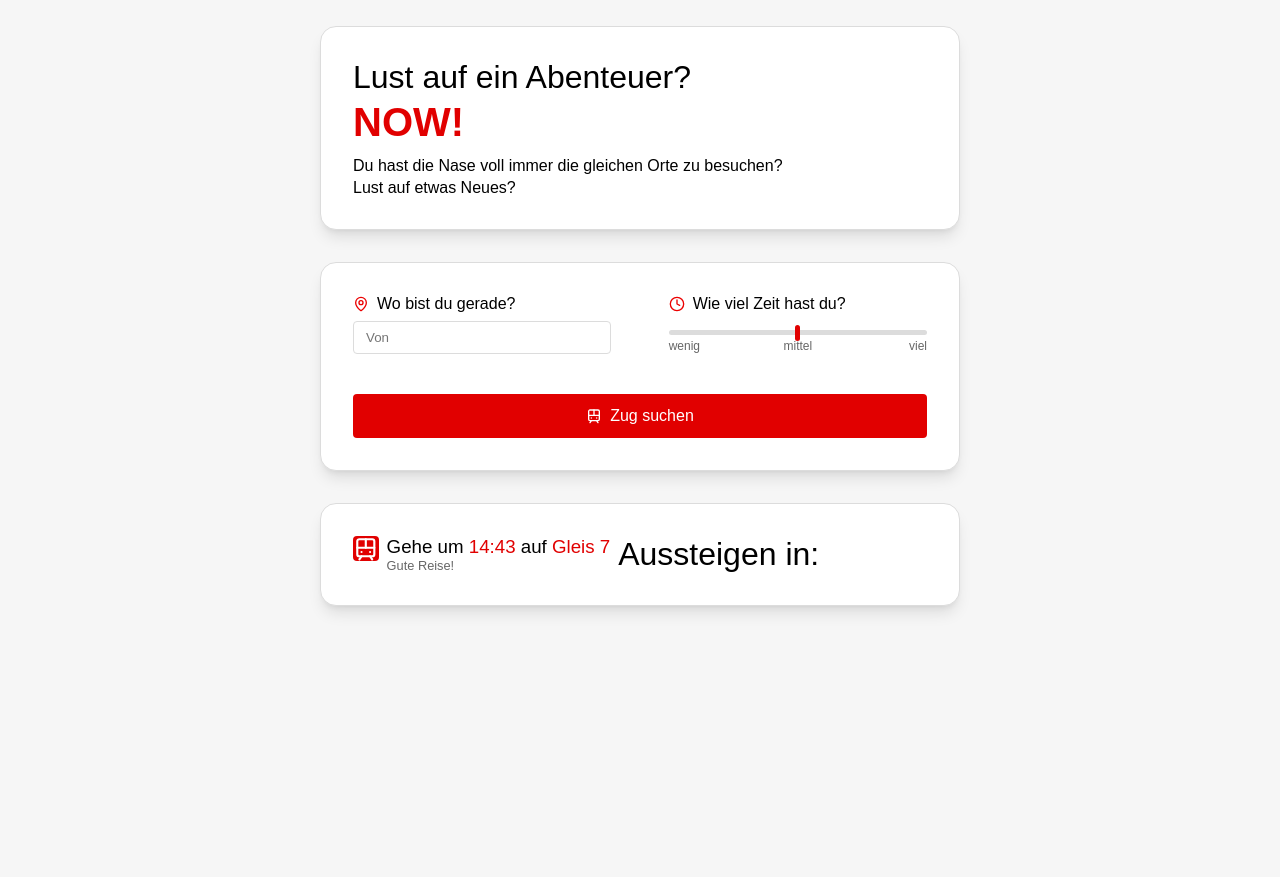
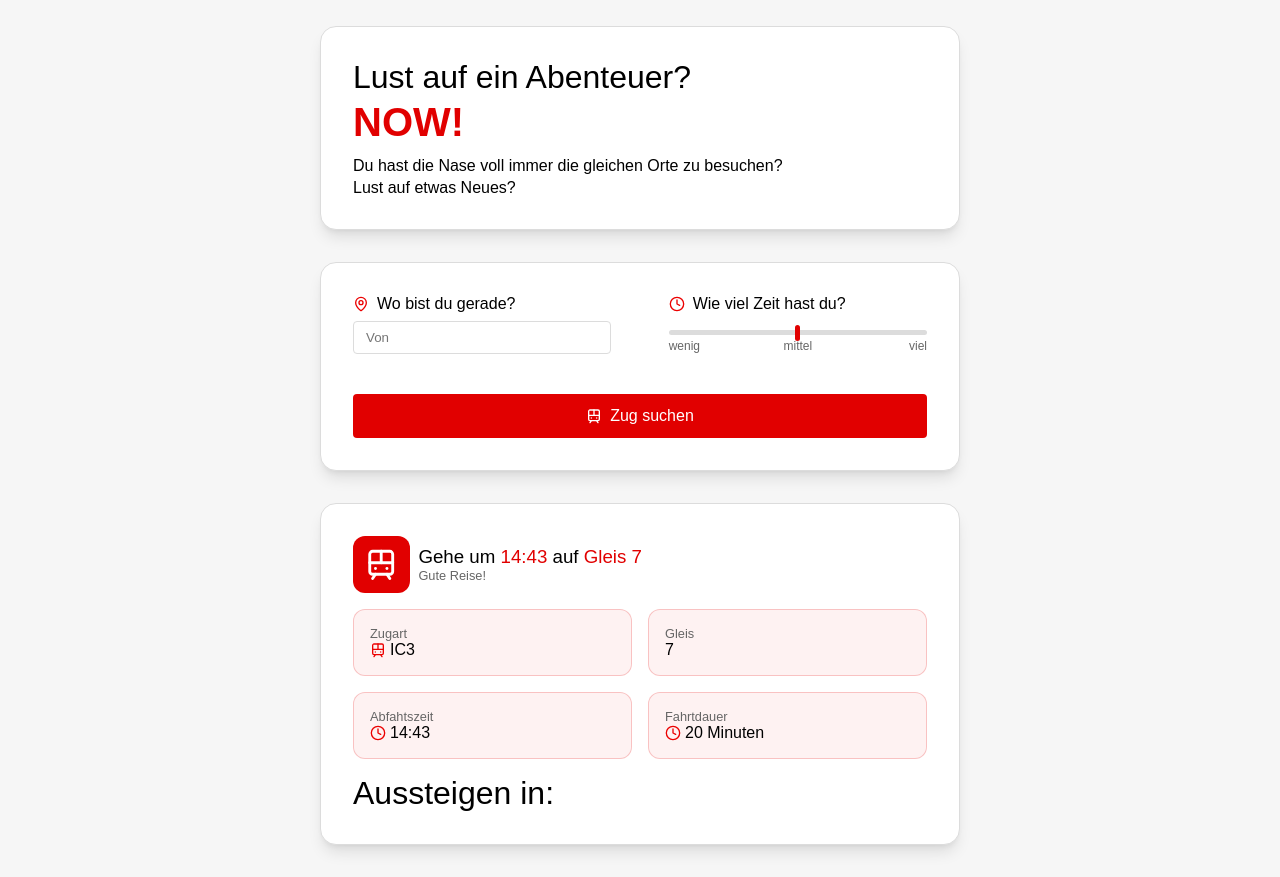
Before and after one commit to andrin-gerber/IMProjektFS26, a plain HTML site: page index.html in a window 1280 px wide. Shown: the part 67-944 px from the top of the page. Before the commit the page ends 800 px from the top, so only its background shows below. Drawn offline with Linux system fonts and the light colour scheme; a web font is replaced by a local one.

Commit message:
Formatierung box 3 zur hälfte

```diff
--- a/css/style.css
+++ b/css/style.css
@@ -5,7 +5,9 @@
     --fs-subtitle: 2rem;
     --fs-text: 1rem;
 
-    --color-primary: #E10000;
+    --color-primary: rgb(225, 0, 0);
+    --color-primary-transparent-min: rgba(225, 0, 0, 0.2);
+    --color-primary-transparent-max: rgba(225, 0, 0, 0.05);
     --color-background: #F6F6F6;
     --color-text: #1A1A1A;
     --color-text-2: #666666;
@@ -243,18 +245,20 @@ header {
 /* #region Ausgabe Zug */
 
 .train-icon{
-    height: 100%;
-    aspect-ratio: 1-1;
+    width: min(10%, 100%);
+    max-width: 10%;
+    max-height: 100%;
+    aspect-ratio: 1 / 1;
     background-color: var(--color-primary);
     display: flex;
     justify-content: center;
     align-items: center;
-    border-radius: 4px;
+    border-radius: 12px;
 }
 
 .train-icon svg{
-    width: 1.6rem;
-    height: 1.6rem;
+    width: 60%;
+    height: 60%;
 }
 
 .response{
@@ -262,6 +266,8 @@ header {
     flex-direction: row;
     justify-content: left;
     gap: 0.5rem;
+    height: 100%;
+    align-items: center;
 }
 
 .response-text{
@@ -283,6 +289,33 @@ header {
     color: var(--color-text-2);
 }
 
+.table{
+    display: grid;
+    grid-template-columns: 1fr 1fr;
+    grid-template-rows: 1fr 1fr;
+    gap: 1rem;
+    margin: 1rem 0;
+}
+
+.table-element{
+    background: var(--color-primary-transparent-max);
+    border: 0.5px solid var(--color-primary-transparent-min);
+    border-radius: 12px;
+    padding: 1rem;
+}
+
+.element-title{
+    color: var(--color-text-2);
+    font-size: 0.8rem;
+}
+
+.element-part-2{
+    display: flex;
+    flex-direction: row;
+    align-items: center;
+    gap: 0.25rem;
+}
+
 /* #endregion */
 
 
--- a/index.html
+++ b/index.html
@@ -213,14 +213,119 @@
             </h3>
             <p>Gute Reise!</p>
           </div>
-          <div>
-            <h3 id="response-train-type"></h3>
-            <h3 id="response-plattform"></h3>
-            <h3 id="response-departure"></h3>
-            <h3 id="response-duration"></h3>
-            <h2>Aussteigen in:</h2>
-            <h3 id="response-station"></h3>
+        </div>
+        <div>
+          <div class="table">
+            <div class="table-element">
+              <p class="element-title">Zugart</p>
+              <div class="element-part-2">
+                <svg viewBox="0 0 20 20">
+                  <path
+                    d="M15 2.5H5.00004C4.07957 2.5 3.33337 3.24619 3.33337 4.16667V14.1667C3.33337 15.0871 4.07957 15.8333 5.00004 15.8333H15C15.9205 15.8333 16.6667 15.0871 16.6667 14.1667V4.16667C16.6667 3.24619 15.9205 2.5 15 2.5Z"
+                    stroke="#EB0000"
+                    stroke-width="1.66667"
+                    stroke-linecap="round"
+                    stroke-linejoin="round"
+                  />
+                  <path
+                    d="M3.33337 9.16666H16.6667"
+                    stroke="#EB0000"
+                    stroke-width="1.66667"
+                    stroke-linecap="round"
+                    stroke-linejoin="round"
+                  />
+                  <path
+                    d="M10 2.5V9.16667"
+                    stroke="#EB0000"
+                    stroke-width="1.66667"
+                    stroke-linecap="round"
+                    stroke-linejoin="round"
+                  />
+                  <path
+                    d="M6.66667 15.8333L5 18.3333"
+                    stroke="#EB0000"
+                    stroke-width="1.66667"
+                    stroke-linecap="round"
+                    stroke-linejoin="round"
+                  />
+                  <path
+                    d="M15 18.3333L13.3334 15.8333"
+                    stroke="#EB0000"
+                    stroke-width="1.66667"
+                    stroke-linecap="round"
+                    stroke-linejoin="round"
+                  />
+                  <path
+                    d="M6.66663 12.5H6.67496"
+                    stroke="#EB0000"
+                    stroke-width="1.66667"
+                    stroke-linecap="round"
+                    stroke-linejoin="round"
+                  />
+                  <path
+                    d="M13.3334 12.5H13.3417"
+                    stroke="#EB0000"
+                    stroke-width="1.66667"
+                    stroke-linecap="round"
+                    stroke-linejoin="round"
+                  />
+                </svg>
+                <p id="response-train-type">IC3</p>
+              </div>
+            </div>
+            <div class="table-element">
+              <p class="element-title">Gleis</p>
+              <div class="element-part-2">
+                <p id="response-plattform">7</p>
+              </div>
+            </div>
+            <div class="table-element">
+              <p class="element-title">Abfahtszeit</p>
+              <div class="element-part-2">
+                <svg viewbox="0 0 20 20">
+                  <path
+                    d="M10.0001 18.3333C14.6025 18.3333 18.3334 14.6024 18.3334 10C18.3334 5.39763 14.6025 1.66667 10.0001 1.66667C5.39771 1.66667 1.66675 5.39763 1.66675 10C1.66675 14.6024 5.39771 18.3333 10.0001 18.3333Z"
+                    stroke="#EB0000"
+                    stroke-width="1.66667"
+                    stroke-linecap="round"
+                    stroke-linejoin="round"
+                  />
+                  <path
+                    d="M10 5V10L13.3333 11.6667"
+                    stroke="#EB0000"
+                    stroke-width="1.66667"
+                    stroke-linecap="round"
+                    stroke-linejoin="round"
+                  />
+                </svg>
+                <p id="response-departure">14:43</p>
+              </div>
+            </div>
+            <div class="table-element">
+              <p class="element-title">Fahrtdauer</p>
+              <div class="element-part-2">
+                <svg viewbox="0 0 20 20">
+                  <path
+                    d="M10.0001 18.3333C14.6025 18.3333 18.3334 14.6024 18.3334 10C18.3334 5.39763 14.6025 1.66667 10.0001 1.66667C5.39771 1.66667 1.66675 5.39763 1.66675 10C1.66675 14.6024 5.39771 18.3333 10.0001 18.3333Z"
+                    stroke="#EB0000"
+                    stroke-width="1.66667"
+                    stroke-linecap="round"
+                    stroke-linejoin="round"
+                  />
+                  <path
+                    d="M10 5V10L13.3333 11.6667"
+                    stroke="#EB0000"
+                    stroke-width="1.66667"
+                    stroke-linecap="round"
+                    stroke-linejoin="round"
+                  />
+                </svg>
+                <p id="response-duration">20 Minuten</p>
+              </div>
+            </div>
           </div>
+          <h2>Aussteigen in:</h2>
+          <p id="response-station"></p>
         </div>
       </div>
     </main>
```
